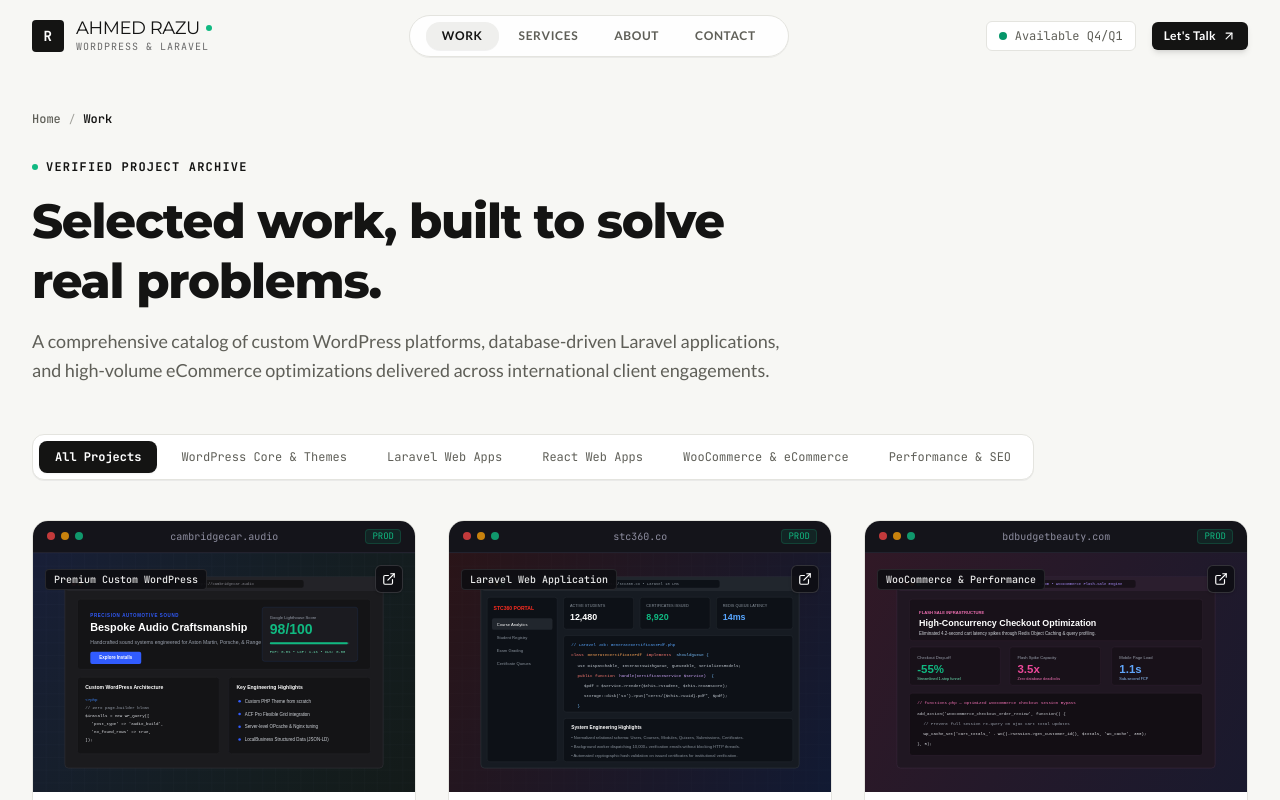
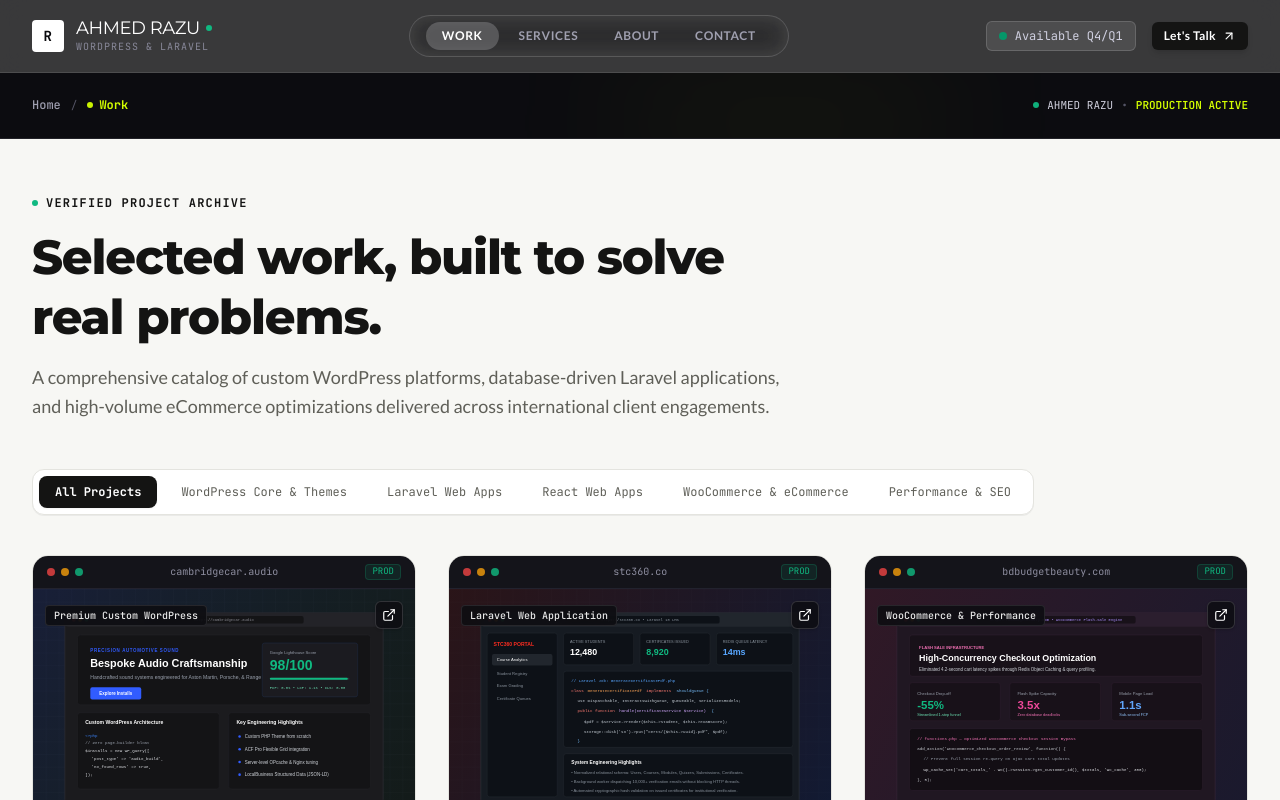
Before and after one commit to razu21698/portfolio, a Next.js app: page /work in a window 1280 px wide. Shown: the top 800 px of the page. Built offline with nearby package versions, Linux system fonts and the light colour scheme.

Commit message:
feat: add full-bleed dark Breadcrumb Banner section across all pages

```diff
--- a/src/app/about/page.tsx
+++ b/src/app/about/page.tsx
@@ -20,11 +20,11 @@ import { ScrollReveal } from '@/components/ui/ScrollReveal';
 
 export default function AboutPage() {
   return (
-    <div className="pt-8 pb-20">
-      <div className="max-w-[1340px] mx-auto px-4 sm:px-6 lg:px-8 space-y-16">
-        {/* Mandatory Visible Breadcrumb */}
-        <Breadcrumbs items={[{ label: 'About', href: '/about' }]} />
+    <div className="pb-20">
+      {/* Breadcrumb Banner */}
+      <Breadcrumbs items={[{ label: 'About', href: '/about' }]} />
 
+      <div className="max-w-[1340px] mx-auto px-4 sm:px-6 lg:px-8 pt-10 sm:pt-14 space-y-16">
         {/* Intro Grid */}
         <div className="grid grid-cols-1 lg:grid-cols-12 gap-12 lg:gap-16 items-start">
           {/* Left Bio Column */}
--- a/src/app/contact/page.tsx
+++ b/src/app/contact/page.tsx
@@ -25,11 +25,11 @@ export default function ContactPage() {
   ];
 
   return (
-    <div className="pt-8 pb-20">
-      <div className="max-w-[1340px] mx-auto px-4 sm:px-6 lg:px-8 space-y-12">
-        {/* Mandatory Visible Breadcrumb */}
-        <Breadcrumbs items={[{ label: 'Contact', href: '/contact' }]} />
+    <div className="pb-20">
+      {/* Breadcrumb Banner */}
+      <Breadcrumbs items={[{ label: 'Contact', href: '/contact' }]} />
 
+      <div className="max-w-[1340px] mx-auto px-4 sm:px-6 lg:px-8 pt-10 sm:pt-14 space-y-12">
         {/* Page Header */}
         <ScrollReveal direction="up">
           <div className="max-w-3xl space-y-4">
--- a/src/app/privacy-policy/page.tsx
+++ b/src/app/privacy-policy/page.tsx
@@ -12,11 +12,11 @@ export const metadata: Metadata = {
 
 export default function PrivacyPolicyPage() {
   return (
-    <div className="pt-8 pb-20">
-      <div className="max-w-[840px] mx-auto px-4 sm:px-6 lg:px-8 space-y-8">
-        {/* Mandatory Visible Breadcrumb */}
-        <Breadcrumbs items={[{ label: 'Privacy Policy', href: '/privacy-policy' }]} />
+    <div className="pb-20">
+      {/* Breadcrumb Banner */}
+      <Breadcrumbs items={[{ label: 'Privacy Policy', href: '/privacy-policy' }]} />
 
+      <div className="max-w-[840px] mx-auto px-4 sm:px-6 lg:px-8 pt-10 sm:pt-14 space-y-8">
         <div className="space-y-4">
           <span className="text-xs font-mono uppercase tracking-widest text-[#059669]">
             Transparency First
--- a/src/app/services/page.tsx
+++ b/src/app/services/page.tsx
@@ -37,11 +37,11 @@ export default function ServicesPage() {
   ];
 
   return (
-    <div className="pt-8 pb-20">
-      <div className="max-w-[1340px] mx-auto px-4 sm:px-6 lg:px-8 space-y-16">
-        {/* Mandatory Visible Breadcrumb */}
-        <Breadcrumbs items={[{ label: 'Services', href: '/services' }]} />
+    <div className="pb-20">
+      {/* Breadcrumb Banner */}
+      <Breadcrumbs items={[{ label: 'Services', href: '/services' }]} />
 
+      <div className="max-w-[1340px] mx-auto px-4 sm:px-6 lg:px-8 pt-10 sm:pt-14 space-y-16">
         {/* Page Header */}
         <ScrollReveal direction="up">
           <div className="max-w-3xl space-y-4">
--- a/src/app/work/[slug]/page.tsx
+++ b/src/app/work/[slug]/page.tsx
@@ -61,9 +61,8 @@ export default async function CaseStudyPage({ params }: PageProps) {
     .slice(0, 2);
 
   return (
-    <div className="pt-8 pb-20">
-      <div className="max-w-[1100px] mx-auto px-4 sm:px-6 lg:px-8 space-y-12">
-        {/* Mandatory Visible Breadcrumb */}
+    <div className="pb-20">
+      {/* Breadcrumb Banner */}
       <Breadcrumbs
         items={[
           { label: 'Work', href: '/work' },
@@ -71,6 +70,7 @@ export default async function CaseStudyPage({ params }: PageProps) {
         ]}
       />
 
+      <div className="max-w-[1100px] mx-auto px-4 sm:px-6 lg:px-8 pt-10 sm:pt-14 space-y-12">
         {/* Case Study Header */}
         <ScrollReveal direction="up">
           <div className="space-y-4">
--- a/src/app/work/page.tsx
+++ b/src/app/work/page.tsx
@@ -14,11 +14,11 @@ export const metadata: Metadata = {
 
 export default function WorkPage() {
   return (
-    <div className="pt-8 pb-20">
-      <div className="max-w-[1340px] mx-auto px-4 sm:px-6 lg:px-8 mb-16 space-y-8">
-        {/* Mandatory Visible Breadcrumb */}
-        <Breadcrumbs items={[{ label: 'Work', href: '/work' }]} />
+    <div className="pb-20">
+      {/* Breadcrumb Banner */}
+      <Breadcrumbs items={[{ label: 'Work', href: '/work' }]} />
 
+      <div className="max-w-[1340px] mx-auto px-4 sm:px-6 lg:px-8 pt-10 sm:pt-14 mb-16 space-y-8">
         {/* Page Header */}
         <ScrollReveal direction="up">
           <div className="max-w-3xl space-y-4">
--- a/src/components/layout/Header.tsx
+++ b/src/components/layout/Header.tsx
@@ -25,7 +25,7 @@ export function Header() {
     setMobileMenuOpen(false);
   }, [pathname]);
 
-  const isDarkHero = pathname === '/' && !scrolled;
+  const isDarkHero = !scrolled;
 
   return (
     <header
--- a/src/components/ui/Breadcrumbs.tsx
+++ b/src/components/ui/Breadcrumbs.tsx
@@ -1,3 +1,5 @@
+'use client';
+
 import React from 'react';
 import Link from 'next/link';
 import { siteConfig } from '@/data/siteConfig';
@@ -10,9 +12,10 @@ export interface BreadcrumbItem {
 export interface BreadcrumbsProps {
   items: BreadcrumbItem[];
   className?: string;
+  inline?: boolean;
 }
 
-export function Breadcrumbs({ items, className = '' }: BreadcrumbsProps) {
+export function Breadcrumbs({ items, className = '', inline = false }: BreadcrumbsProps) {
   // Ensure "Home" is always the root item
   const allItems: BreadcrumbItem[] = [
     { label: 'Home', href: '/' },
@@ -30,38 +33,34 @@ export function Breadcrumbs({ items, className = '' }: BreadcrumbsProps) {
     })),
   };
 
-  return (
-    <>
-      <script
-        type="application/ld+json"
-        dangerouslySetInnerHTML={{ __html: JSON.stringify(jsonLd) }}
-      />
+  const breadcrumbNav = (
     <nav
       aria-label="Breadcrumb"
-        className={`inline-flex items-center text-xs font-mono text-[#5F5F58] ${className}`}
+      className="inline-flex items-center text-xs font-mono text-[#9E9EAF]"
     >
-        <ol className="flex items-center flex-wrap gap-1.5 sm:gap-2">
+      <ol className="flex items-center flex-wrap gap-1.5 sm:gap-2.5">
         {allItems.map((item, index) => {
           const isLast = index === allItems.length - 1;
 
           return (
-              <li key={index} className="flex items-center gap-1.5 sm:gap-2">
+            <li key={index} className="flex items-center gap-1.5 sm:gap-2.5">
               {index > 0 && (
-                  <span className="text-[#A0A09A] select-none text-[11px]" aria-hidden="true">
+                <span className="text-[#555566] select-none text-[11px]" aria-hidden="true">
                   /
                 </span>
               )}
               {isLast || !item.href ? (
                 <span
                   aria-current="page"
-                    className="font-semibold text-[#141413] truncate max-w-[220px] sm:max-w-[340px]"
+                  className="font-bold text-[#D4FF00] flex items-center gap-1.5 truncate max-w-[240px] sm:max-w-[420px]"
                 >
+                  <span className="w-1.5 h-1.5 rounded-full bg-[#D4FF00] animate-pulse" />
                   {item.label}
                 </span>
               ) : (
                 <Link
                   href={item.href}
-                    className="hover:text-[#141413] transition-colors transition-craft font-medium"
+                  className="hover:text-white transition-colors transition-craft font-medium"
                 >
                   {item.label}
                 </Link>
@@ -71,6 +70,45 @@ export function Breadcrumbs({ items, className = '' }: BreadcrumbsProps) {
         })}
       </ol>
     </nav>
+  );
+
+  if (inline) {
+    return (
+      <>
+        <script
+          type="application/ld+json"
+          dangerouslySetInnerHTML={{ __html: JSON.stringify(jsonLd) }}
+        />
+        {breadcrumbNav}
       </>
     );
   }
+
+  return (
+    <>
+      <script
+        type="application/ld+json"
+        dangerouslySetInnerHTML={{ __html: JSON.stringify(jsonLd) }}
+      />
+      {/* Full-Bleed Breadcrumb Banner Section */}
+      <section
+        className={`w-full bg-[#0c0c10] border-b border-[#222228] text-white py-5 sm:py-6 relative overflow-hidden select-none ${className}`}
+      >
+        {/* Subtle Ambient Glow */}
+        <div className="absolute top-0 right-1/4 w-[350px] h-[100px] bg-[#D4FF00]/5 rounded-full blur-[70px] pointer-events-none" />
+
+        <div className="max-w-[1340px] mx-auto px-4 sm:px-6 lg:px-8 relative z-10 flex flex-col sm:flex-row sm:items-center justify-between gap-3 sm:gap-6">
+          {breadcrumbNav}
+
+          {/* Right-Hand Operational Telemetry Badge */}
+          <div className="flex items-center gap-2 text-[11px] font-mono text-[#8E8EA0] shrink-0">
+            <span className="w-1.5 h-1.5 rounded-full bg-[#10B981] animate-pulse" />
+            <span className="text-[#D0D0DD]">AHMED RAZU</span>
+            <span className="text-[#555566]">•</span>
+            <span className="text-[#D4FF00] font-semibold">PRODUCTION ACTIVE</span>
+          </div>
+        </div>
+      </section>
+    </>
+  );
+}
```
Lines whose indentation alone changed are shown as unchanged.
